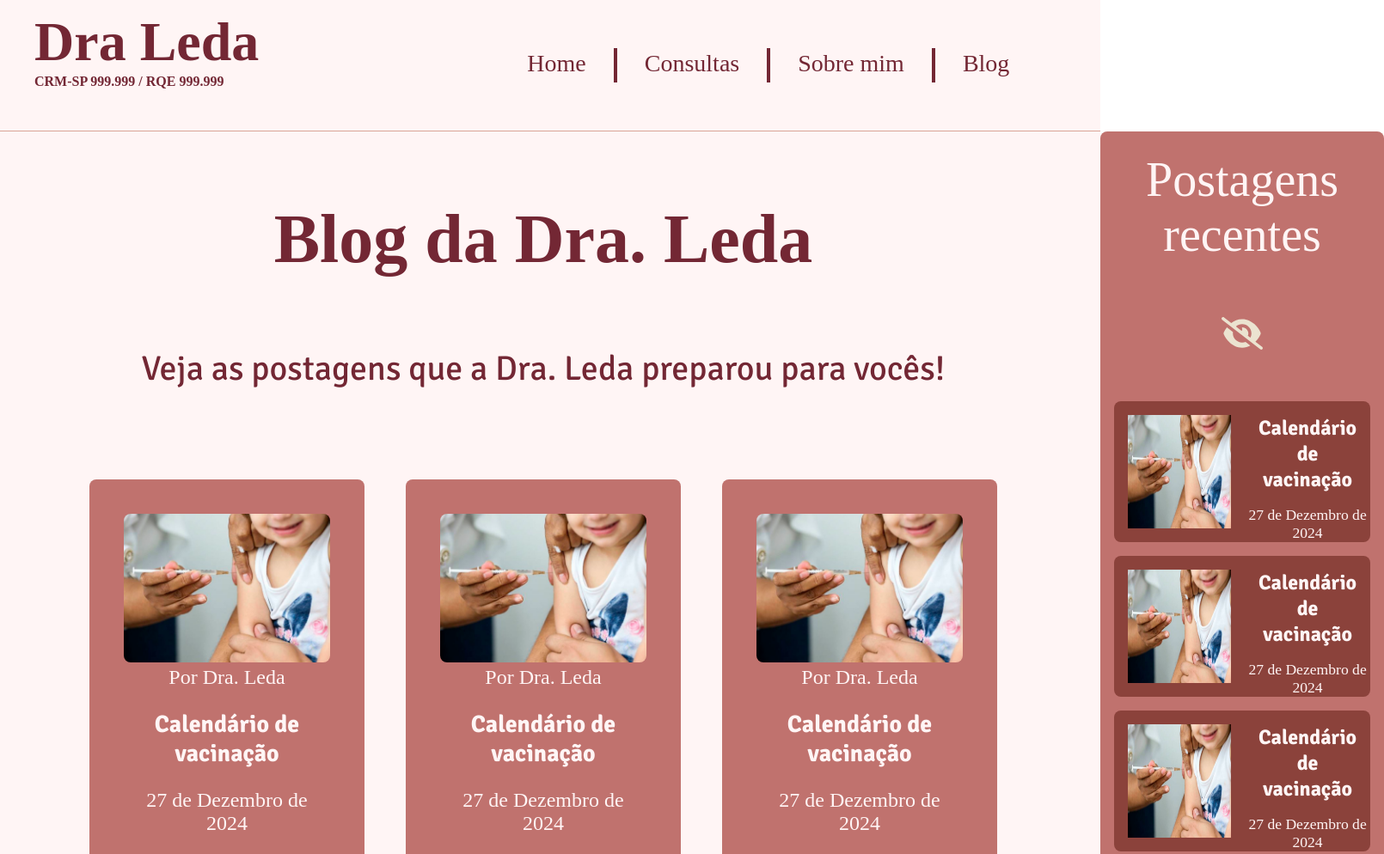
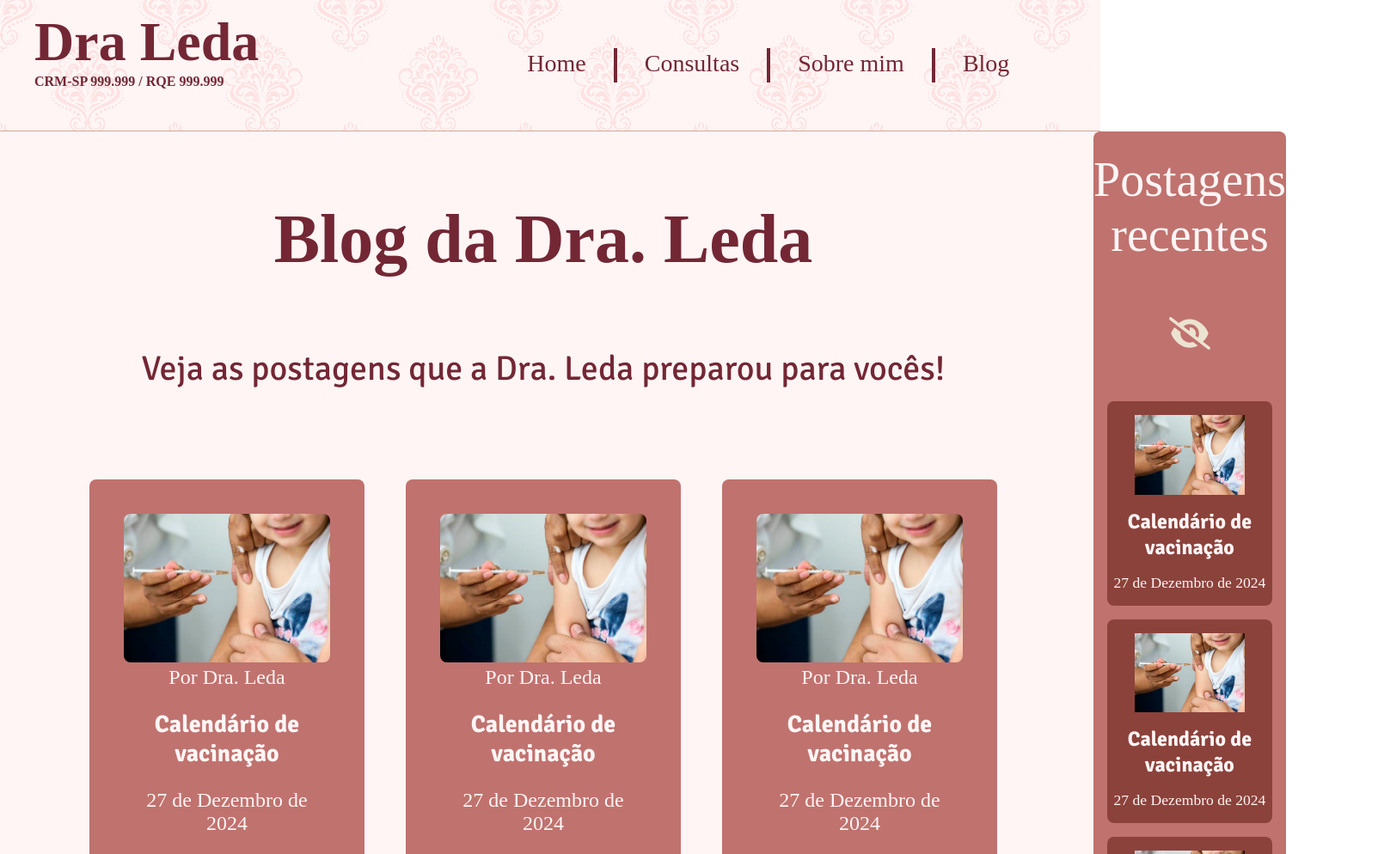
Before and after one commit to lllippe/site-leda, a plain HTML site: page blog/index.html in a window 1280 px wide. Shown: the top 994 px of the page at 86% size, 1610 px wide, since content can reach past the window. Drawn offline with nearby package versions, Linux system fonts and the light colour scheme; a web font is replaced by a local one.

Commit message:
Add files via upload

```diff
--- a/blog/index.html
+++ b/blog/index.html
@@ -7,7 +7,7 @@
     <script src="https://kit.fontawesome.com/6a82268b9c.js" crossorigin="anonymous"></script>
     <link rel="stylesheet" href="https://cdn.jsdelivr.net/npm/swiper@11/swiper-bundle.min.css"/>
     <link rel="stylesheet" href="../styles/style.css">
-    <title>Dra Leda</title>
+    <title>Dra Leda | Blog</title>
 </head>
 <body>
     <header class="header">
--- a/styles/blog.css
+++ b/styles/blog.css
@@ -85,7 +85,7 @@
     display: flex;
     flex-direction: row;
     text-align: center;
-    gap: 2vh;
+    gap: 1vh;
     background-color: var(--color-twelve);
 }
 
@@ -134,6 +134,7 @@
     display: block;
     background-color: var(--color-eight);
     border-radius: 1vh;
+
 }
 
 .blog-recent-hide {
@@ -176,6 +177,8 @@
 .blog-recent-card {
     text-decoration: none;
     display: flex;
+    flex-direction: column;
+    align-items: center;
     background-color: var(--color-seven);
     margin: 2vh;
     border-radius: 1vh;
@@ -187,16 +190,18 @@
 }
 
 .card-left {
-    padding: 2vh;
+    padding: 0;
     font-size: 3vh;
 }
 
 .card-left-p {
+    padding: 2vh 0;
     font-size: 2.2vh;
 }
 
 .blog-recent-card-img {
-    width: 15vh;
+    width: 10vw;
+
     padding: 2vh;
     border-radius: 1vh;
 }
--- a/styles/header.css
+++ b/styles/header.css
@@ -1,5 +1,8 @@
 .header {
+    background-image: url("../assets/img/arabesco_fundo.png");
     background-color: var(--color-twelve);
+
+
 }
 
 .header-desktop {
@@ -80,8 +83,9 @@
 }
 
 .header-desktop-bottom-img{
-    width: 60vh;
+    width: 35vw;
     padding: 0 18vh;
+    margin: 8vh 0;
 }
 
 .header-desktop-bottom-right-content {
@@ -94,7 +98,8 @@
     font-family: var(--font-one);
     font-size: 6vh;
     color: var(--color-one);
-    margin: 0 0 5vh 20vh;
+    margin: 0 0 5vh 10vh;
+    text-align: center;
 }
 
 .header-desktop-bottom-right-content-p {
```
Also changed, not shown: index.html (+1 -1 lines), assets/img/arabesco_fundo.png (added), assets/img/fundo.png (added), assets/img/images.jpg (added), assets/img/leda.png (added), 1 other file.
